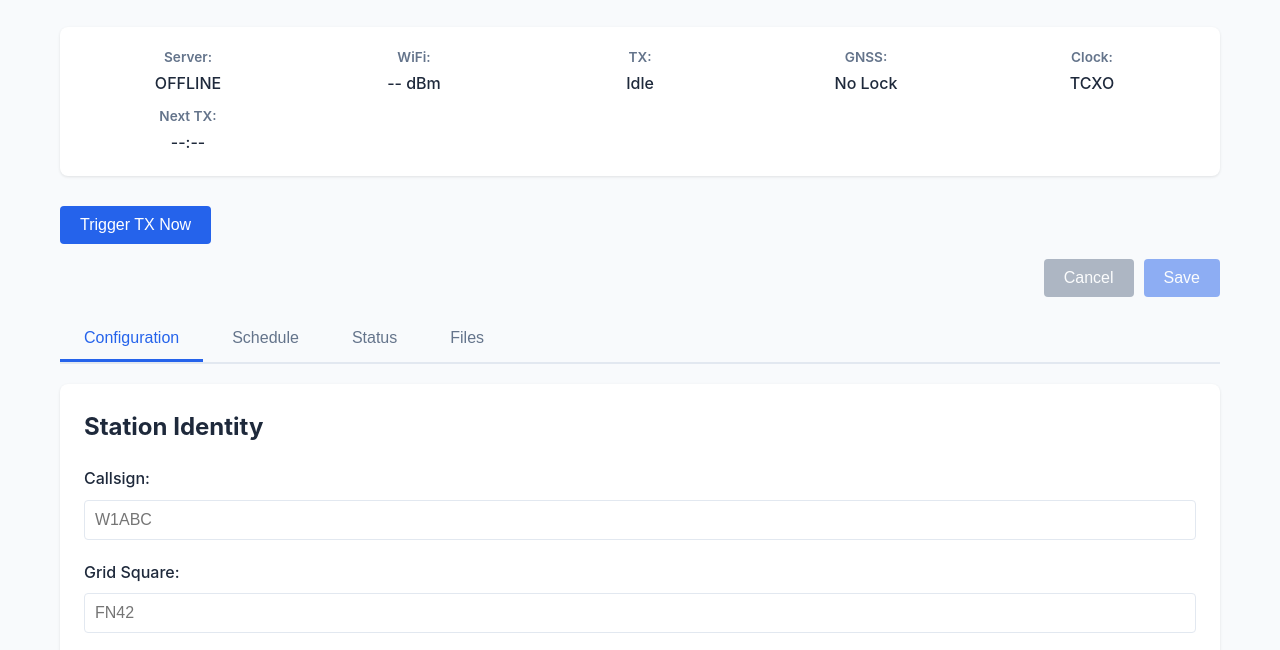
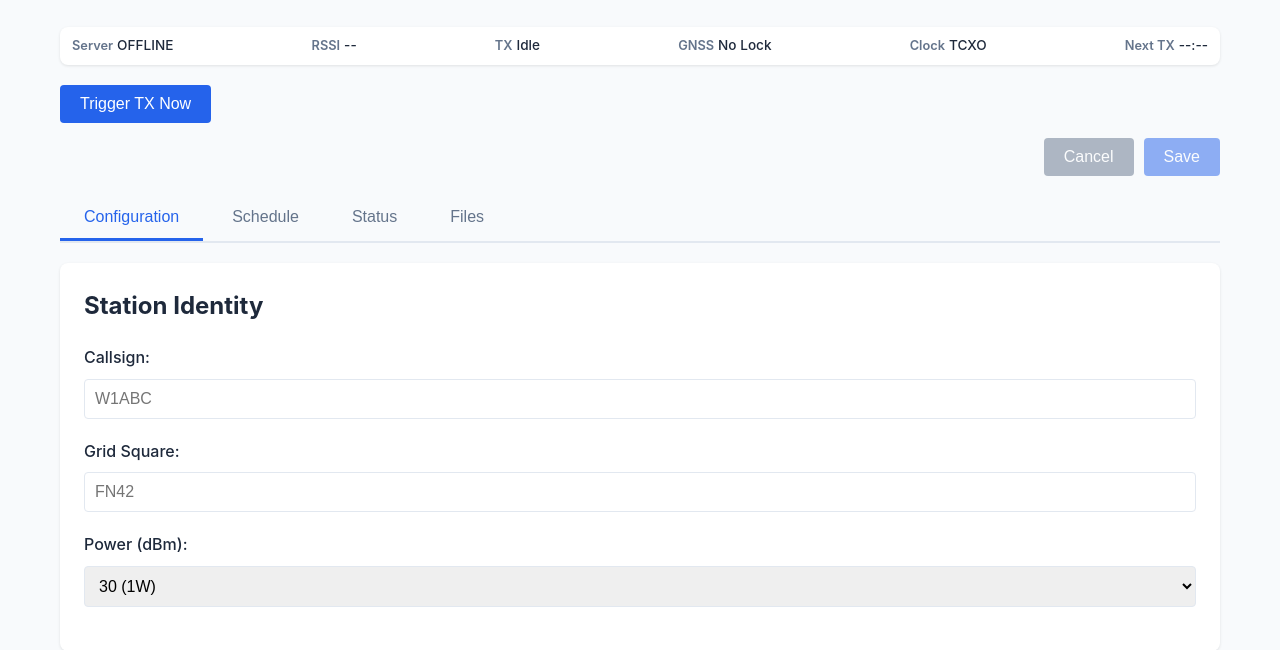
Before and after one commit to alanmimms/WSPR-easy, a plain HTML site: page webui/www/index.html in a window 1280 px wide. Shown: the part 120-770 px from the top of the page. Drawn offline with Linux system fonts and the light colour scheme; no server answers.

Commit message:
Improve web UI status bar layout and add favicon
- Make status bar single-line flexbox layout for better fit
- Remove colons from status labels, rename WiFi to RSSI
- Fix RSSI display when value is 0 (check typeof instead of truthy)
- Add SVG favicon (radio wave icon)
- Remove verbose network debug logging from prj.conf
- Update flash_webui.sh to use ESPTOOL_PORT env var as default

🤖 Generated with [Claude Code](https://claude.com/claude-code)

Co-Authored-By: Claude <noreply@anthropic.com>

```diff
--- a/webui/www/app.js
+++ b/webui/www/app.js
@@ -271,7 +271,7 @@ async function loadStatus() {
 
     // Update status bar
     // WiFi RSSI
-    if (status.wifi && status.wifi.rssi) {
+    if (status.wifi && typeof status.wifi.rssi === 'number') {
       document.getElementById('wifi-rssi').textContent = `${status.wifi.rssi} dBm`;
     }
     // TX status
--- a/webui/www/index.html
+++ b/webui/www/index.html
@@ -4,6 +4,7 @@
   <meta charset="UTF-8">
   <meta name="viewport" content="width=device-width, initial-scale=1.0">
   <title>WSPR-ease Control Panel</title>
+  <link rel="icon" type="image/svg+xml" href="favicon.svg">
   <link rel="stylesheet" href="style.css">
 </head>
 <body>
@@ -15,27 +16,27 @@
 
     <div class="status-bar">
       <div class="status-item">
-        <span class="label">Server:</span>
+        <span class="label">Server</span>
         <span id="server-status" class="value status-offline">OFFLINE</span>
       </div>
       <div class="status-item">
-        <span class="label">WiFi:</span>
-        <span id="wifi-rssi" class="value">-- dBm</span>
+        <span class="label">RSSI</span>
+        <span id="wifi-rssi" class="value">--</span>
       </div>
       <div class="status-item">
-        <span class="label">TX:</span>
+        <span class="label">TX</span>
         <span id="tx-status" class="value">Idle</span>
       </div>
       <div class="status-item">
-        <span class="label">GNSS:</span>
+        <span class="label">GNSS</span>
         <span id="gnss-status" class="value">No Lock</span>
       </div>
       <div class="status-item">
-        <span class="label">Clock:</span>
+        <span class="label">Clock</span>
         <span id="clock-status" class="value">TCXO</span>
       </div>
       <div class="status-item">
-        <span class="label">Next TX:</span>
+        <span class="label">Next TX</span>
         <span id="next-tx" class="value">--:--</span>
       </div>
     </div>
--- a/webui/www/style.css
+++ b/webui/www/style.css
@@ -45,34 +45,34 @@ header h1 {
 }
 
 .status-bar {
-  display: grid;
-  grid-template-columns: repeat(5, 1fr);
-  margin-bottom: 30px;
-  padding: 15px;
+  display: flex;
+  flex-wrap: nowrap;
+  justify-content: space-between;
+  margin-bottom: 20px;
+  padding: 8px 12px;
   background: var(--card-bg);
   border-radius: 8px;
   box-shadow: 0 1px 3px rgba(0,0,0,0.1);
+  gap: 8px;
 }
 
 .status-item {
   display: flex;
-  flex-direction: column;
   align-items: center;
-  text-align: center;
-  padding: 5px;
+  gap: 4px;
+  white-space: nowrap;
 }
 
 .status-item .label {
   font-weight: 600;
   color: var(--secondary);
-  font-size: 0.85rem;
-  margin-bottom: 2px;
+  font-size: 0.8rem;
 }
 
 .status-item .value {
   color: var(--text);
   font-weight: 500;
-  white-space: nowrap;
+  font-size: 0.85rem;
 }
 
 .status-online {
@@ -368,9 +368,8 @@ header h1 {
   }
 
   .status-bar {
-    grid-template-columns: repeat(3, 1fr);
-    padding: 12px;
-    gap: 8px;
+    flex-wrap: wrap;
+    justify-content: center;
   }
 
   .file-item {
```
Also changed, not shown: webui/www/favicon.svg (added), 2 other files.
